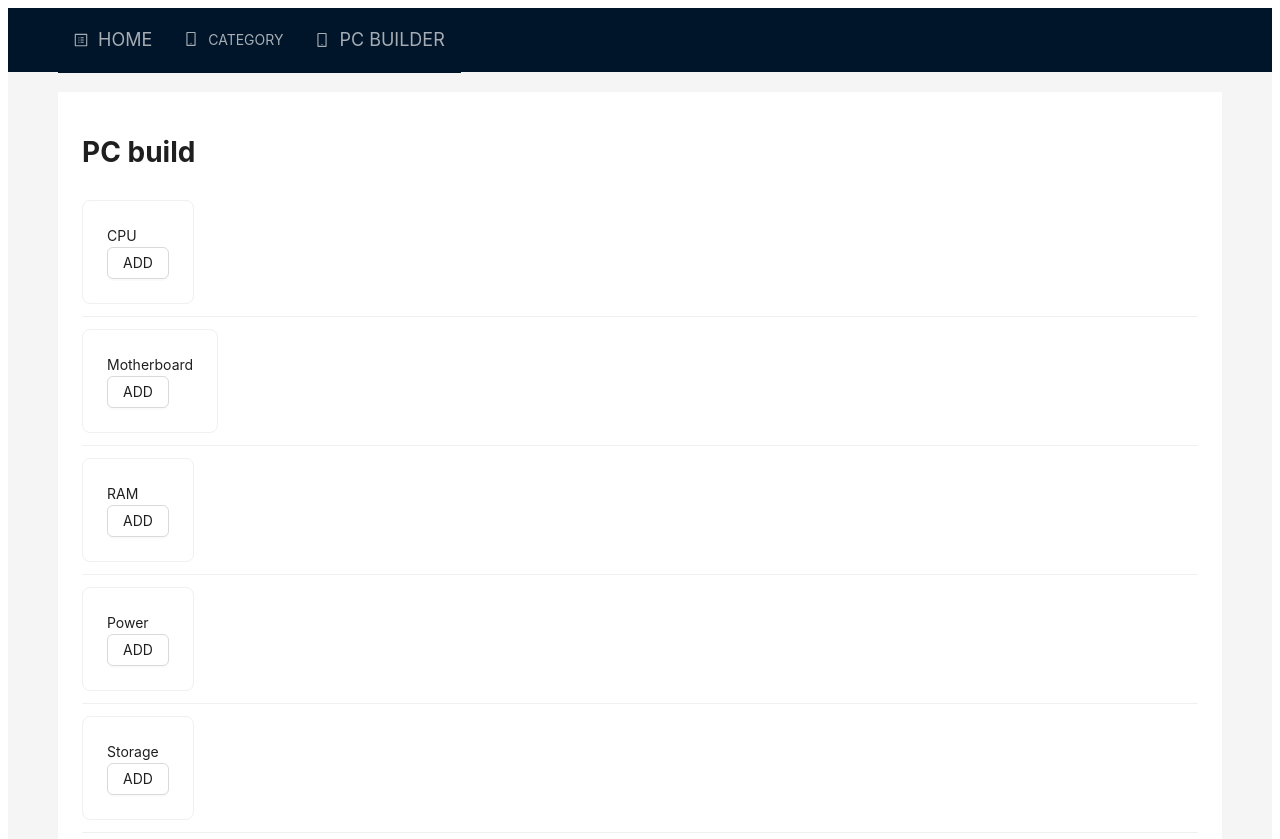
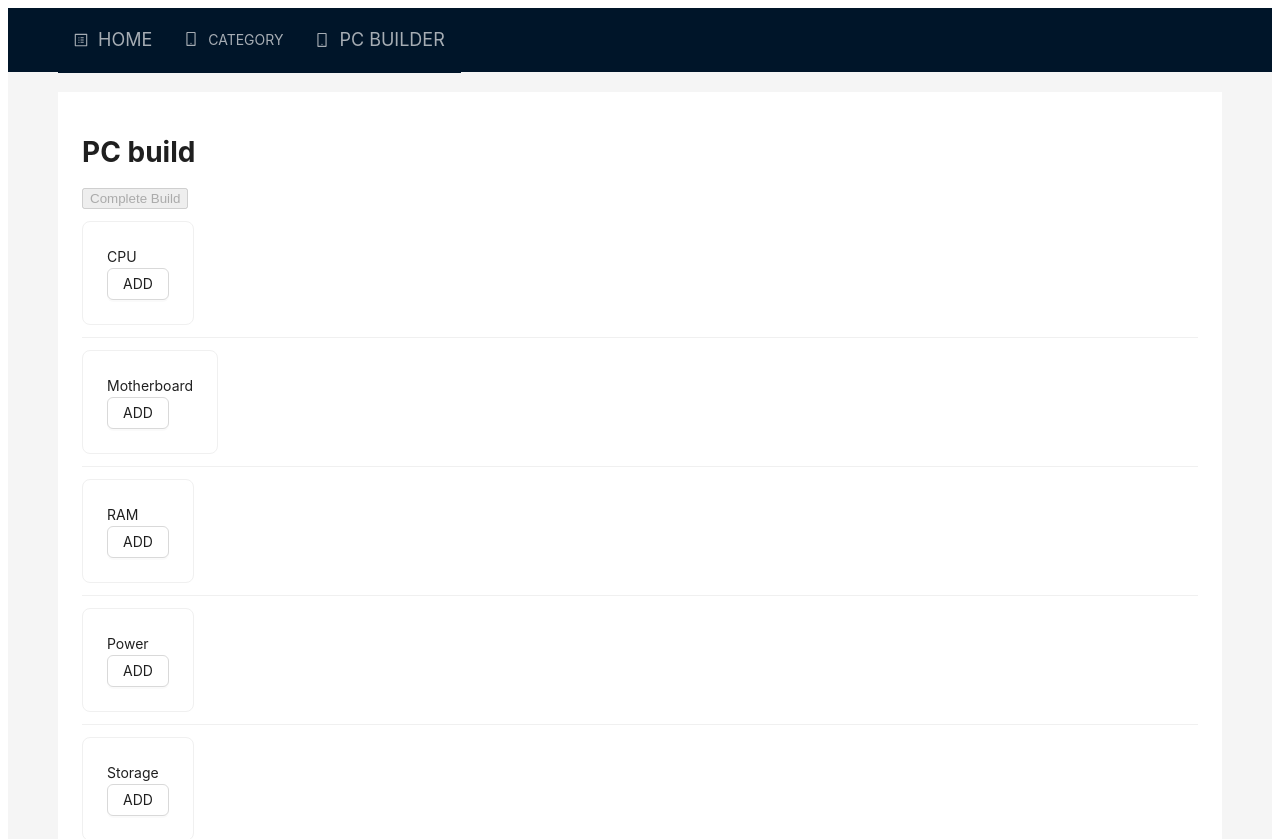
Before and after one commit to avoid-sadat/pc-galaxy, a Next.js app: page /pcBuilder in a window 1280 px wide. Shown: the top 839 px of the page. Built offline with nearby package versions, Linux system fonts and the light colour scheme; data requests are answered from the project's data file.

Commit message:
pc builder page updated

```diff
--- /dev/null
+++ b/src/AppContext.js
@@ -0,0 +1,33 @@
+import React, { createContext, useContext, useReducer, useState } from "react";
+
+const AppContext = createContext();
+
+const initialState = {
+  selectedComponents: [],
+};
+
+function appReducer(state, action) {
+  switch (action.type) {
+    case "ADD_COMPONENT":
+      return {
+        ...state,
+        selectedComponents: [...state.selectedComponents, action.payload],
+      };
+    default:
+      return state;
+  }
+}
+
+export function AppProvider({ children }) {
+  const [state, dispatch] = useReducer(appReducer, initialState);
+
+  return (
+    <AppContext.Provider value={{ state, dispatch }}>
+      {children}
+    </AppContext.Provider>
+  );
+}
+
+export function useAppContext() {
+  return useContext(AppContext);
+}
--- a/src/pages/_app.js
+++ b/src/pages/_app.js
@@ -1,6 +1,7 @@
-import '@/styles/globals.css'
+import { AppProvider } from "@/AppContext";
+import "@/styles/globals.css";
 
 export default function App({ Component, pageProps }) {
   const getLayout = Component.getLayout || ((page) => page);
-  return getLayout(<Component {...pageProps} />)
+  return <AppProvider>{getLayout(<Component {...pageProps} />)}</AppProvider>;
 }
--- a/src/pages/pcBuilder.js
+++ b/src/pages/pcBuilder.js
@@ -1,10 +1,172 @@
+/* eslint-disable react-hooks/rules-of-hooks */
+
+// import RootLayout from "@/components/Layouts/RootLayout";
+// import Head from "next/head";
+// import { Button, Card, List } from "antd";
+// import Link from "next/link";
+// import { useAppContext } from "@/AppContext";
+
+// const buildPc = ({ allCategory }) => {
+//   const sixCategories = allCategory.slice(0, 6);
+//   const { state } = useAppContext();
+//   const { selectedComponents } = state;
+
+//   const isCompleteBuild = selectedComponents.length >= 5;
+
+
+//   return (
+//     <><>
+//       <Head>
+//         <title>PC-Galaxy</title>
+//         <meta
+//           name="description"
+//           content="This is news portal of programming hero made by next-js" />
+//         <meta name="viewport" content="width=device-width, initial-scale=1" />
+//         <link rel="icon" href="/favicon.ico" />
+//       </Head>
+//       <h1>PC build</h1>
+//       {selectedComponents.map((component) => (
+//         <div key={component.id}>
+//           {/* Display the selected component details here */}
+//           {component.productName}
+//         </div>
+//       ))}
+//       <button disabled={!isCompleteBuild}>Complete Build</button>
+//     </><List
+//         dataSource={sixCategories}
+//         renderItem={(category) => (
+//           <List.Item>
+//             <Card>
+//               <div>
+//                 {category.category}
+//               </div>
+//               <Button>
+//                 {/* Dynamic Link based on category name */}
+//                 <Link href={`/categories/${category.category}`}>
+//                   ADD
+//                 </Link>
+//               </Button>
+//             </Card>
+//           </List.Item>
+//         )} /></>
+//     </>
+//   );
+// };
+
+// export default buildPc;
+
+// buildPc.getLayout = function getLayout(page) {
+//   return <RootLayout>{page}</RootLayout>;
+// };
+
+// export const getServerSideProps = async function getServerSideProps() {
+//   const res = await fetch("http://localhost:5000/products");
+//   const data = await res.json();
+
+//   // Assuming data is an array of categories, e.g., ["CPU", "GPU", "RAM"]
+//   return {
+//     props: {
+//       allCategory: data,
+//     },
+//   };
+// };
+
+// import RootLayout from "@/components/Layouts/RootLayout";
+// import Head from "next/head";
+// import { Button, Card, List } from "antd";
+// import Link from "next/link";
+// import { useAppContext } from "@/AppContext";
+
+// const buildPc = ({ allCategory }) => {
+//   const sixCategories = allCategory.slice(0, 6);
+//   const { state } = useAppContext();
+//   const { selectedComponents } = state;
+
+//   const isCompleteBuild = selectedComponents.length >= 5;
+
+//   return (
+//     <>
+//       <Head>
+//         <title>PC-Galaxy</title>
+//         <meta
+//           name="description"
+//           content="This is the news portal of programming hero made by next-js"
+//         />
+//         <meta name="viewport" content="width=device-width, initial-scale=1" />
+//         <link rel="icon" href="/favicon.ico" />
+//       </Head>
+//       <h1>PC build</h1>
+//       {selectedComponents.map((component) => (
+//         <div key={component.id}>
+//           {/* Display the selected component details here */}
+//           {component.productName}
+//         </div>
+//       ))}
+//       <button disabled={!isCompleteBuild}>Complete Build
+//       window.alert("Build completed successfully!");
+//       </button>
+
+//       <List
+//         dataSource={sixCategories}
+//         renderItem={(category) => (
+//           <List.Item>
+//             <Card>
+//               <div>
+//                 {category.category}
+//               </div>
+//               <Button>
+//                 {/* Dynamic Link based on category name */}
+//                 <Link href={`/categories/${category.category}`}>
+//                   ADD
+//                 </Link>
+//               </Button>
+//             </Card>
+//           </List.Item>
+//         )}
+//       />
+//     </>
+//   );
+// };
+
+// export default buildPc;
+
+// buildPc.getLayout = function getLayout(page) {
+//   return <RootLayout>{page}</RootLayout>;
+// };
+
+// export const getServerSideProps = async function getServerSideProps() {
+//   const res = await fetch("http://localhost:5000/products");
+//   const data = await res.json();
+
+//   // Assuming data is an array of categories, e.g., ["CPU", "GPU", "RAM"]
+//   return {
+//     props: {
+//       allCategory: data,
+//     },
+//   };
+// };
+
+import React from "react";
 import RootLayout from "@/components/Layouts/RootLayout";
 import Head from "next/head";
 import { Button, Card, List } from "antd";
 import Link from "next/link";
+import { useAppContext } from "@/AppContext";
 
 const buildPc = ({ allCategory }) => {
   const sixCategories = allCategory.slice(0, 6);
+  const { state } = useAppContext();
+  const { selectedComponents } = state;
+
+  const isCompleteBuild = selectedComponents.length >= 5;
+
+  const handleCompleteBuild = () => {
+    if (isCompleteBuild) {
+      window.alert("Build completed successfully!");
+    } else {
+      window.alert("Please add at least 5 components to complete the build.");
+    }
+  };
 
   return (
     <>
@@ -12,25 +174,31 @@ const buildPc = ({ allCategory }) => {
         <title>PC-Galaxy</title>
         <meta
           name="description"
-          content="This is news portal of programming hero made by next-js"
+          content="This is the news portal of programming hero made by next-js"
         />
         <meta name="viewport" content="width=device-width, initial-scale=1" />
         <link rel="icon" href="/favicon.ico" />
       </Head>
       <h1>PC build</h1>
+      {selectedComponents.map((component) => (
+        <div key={component.id}>
+          {/* Display the selected component details here */}
+          {component.productName}
+        </div>
+      ))}
+      <button disabled={!isCompleteBuild} onClick={handleCompleteBuild}>
+        Complete Build
+      </button>
+
       <List
         dataSource={sixCategories}
         renderItem={(category) => (
           <List.Item>
             <Card>
-              <div>
-                {category.category}
-              </div>
+              <div>{category.category}</div>
               <Button>
                 {/* Dynamic Link based on category name */}
-                <Link href={`/categories/${category.category}`}>
-                  ADD
-                </Link>
+                <Link href={`/categories/${category.category}`}>ADD</Link>
               </Button>
             </Card>
           </List.Item>
```
Also changed, not shown: src/pages/categories/[category].js (+22 -10 lines).
